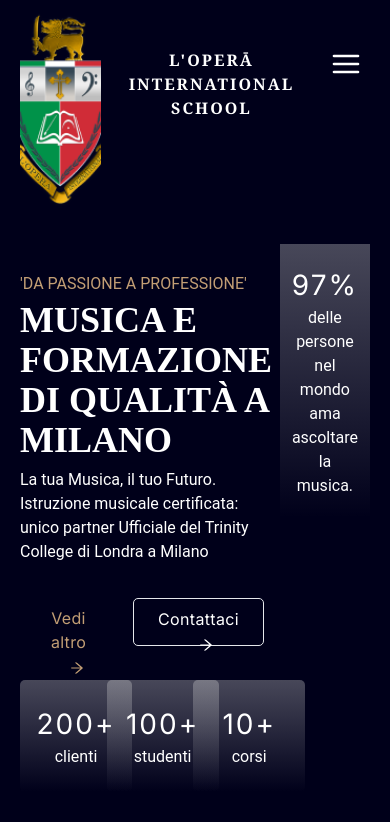
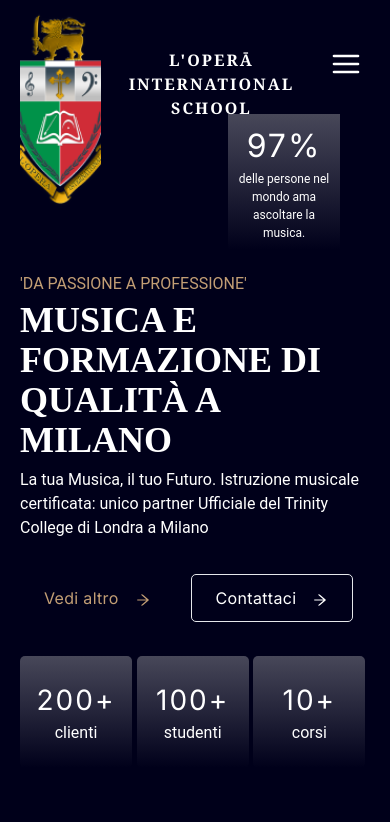
Before and after one commit to Rusiruoshada/Music-App, a Next.js app: page / in a window 390 px wide. Shown: the top 822 px of the page. Built offline with nearby package versions, Linux system fonts and the light colour scheme.

Commit message:
finish hero section

```diff
--- a/components/Button.jsx
+++ b/components/Button.jsx
@@ -11,7 +11,7 @@ export default function Button({
   path,
 }) {
 
-    const router = useRouter();
+  const router = useRouter();
 
   return (
     <button
--- a/components/HeroSectionImages.jsx
+++ b/components/HeroSectionImages.jsx
@@ -9,15 +9,15 @@ export default function HeroSectionImages() {
         <div className="w-5/12 hidden md:block lg:block relative bg-cover md:h-96 lg:h-[30rem]">
             <Image src={guitarImage} alt='guitar image' className='object-cover' fill />
         </div>
-        <div className="flex flex-col gap-3 pt-7 lg:w-[35%] sm">
-            <div className='flex flex-col w-full  bg-gradient-to-b from-[rgba(217,217,217,0.33)] to-transparent  text-white justify-center sm:max-w-[10rem] py-5 px-3 max-w-[7rem] '>
-                    <p className='flex justify-center lg:text-[270%] text-[28px] md:text-[150%] sm:text-[44px] lg:leading-[120%] tracking-[2px] font-[Playfair Display] text-center'>97%</p>
-                    <p className='flex justify-center font-[Roboto] lg:text-[16px] lg:leading-[156%]  lg:mt-[8px] text-center'>delle persone nel mondo ama ascoltare la musica.</p>
+        <div className="flex flex-col gap-3 pt-7 lg:w-[35%] absolute top-[90px] right-[50px] min-[360px]:pt-6 min-[360px]: md:static ">
+            <div className='flex flex-col w-full  bg-gradient-to-b from-[rgba(217,217,217,0.33)] to-transparent  text-white justify-center sm:max-w-[10rem] py-5 sm:py-4 px-3 max-w-[7rem] min-[360px]:max-w-[7rem] min-[360px]:p-2 '>
+                    <p className='flex justify-center lg:text-[270%] text-[28px] md:text-[270%] sm:text-[44px] lg:leading-[120%] sm:leading-[100%] tracking-[2px] font-[Playfair Display] text-center min-[360px]:text-[2rem]'>97%</p>
+                    <p className='flex justify-center font-[Roboto] sm:text-[16px] lg:leading-[156%]  lg:mt-[8px] text-center min-[360px]:text-[0.75rem]'>delle persone nel mondo ama ascoltare la musica.</p>
                 </div>
                 <div className="w-[160px] md:w-[100%] lg:w-[160px] hidden md:block lg:block">
                     <Image alt='mic image' src={micImage}/>
                 </div>
-        </div>
+          </div>
     </div>
   )
 }
--- a/components/Nav.jsx
+++ b/components/Nav.jsx
@@ -26,7 +26,7 @@ export default function Nav({ onMenuShow }) {
         </h1>
         <div className='md:flex justify-around mt-5 uppercase link hidden md:block'>
           {menuLinks.map((items, index) => (
-            <Link key={index} href={items} className='uppercase hover:border-b-2 border-yellow-400 text-slate-400 hover:text-white transition-all '>
+            <Link key={index} href={items} className='uppercase text-sm hover:border-b-2 border-yellow-400 text-slate-400 hover:text-white transition-all '>
               {items}
             </Link>
           ))}
```
